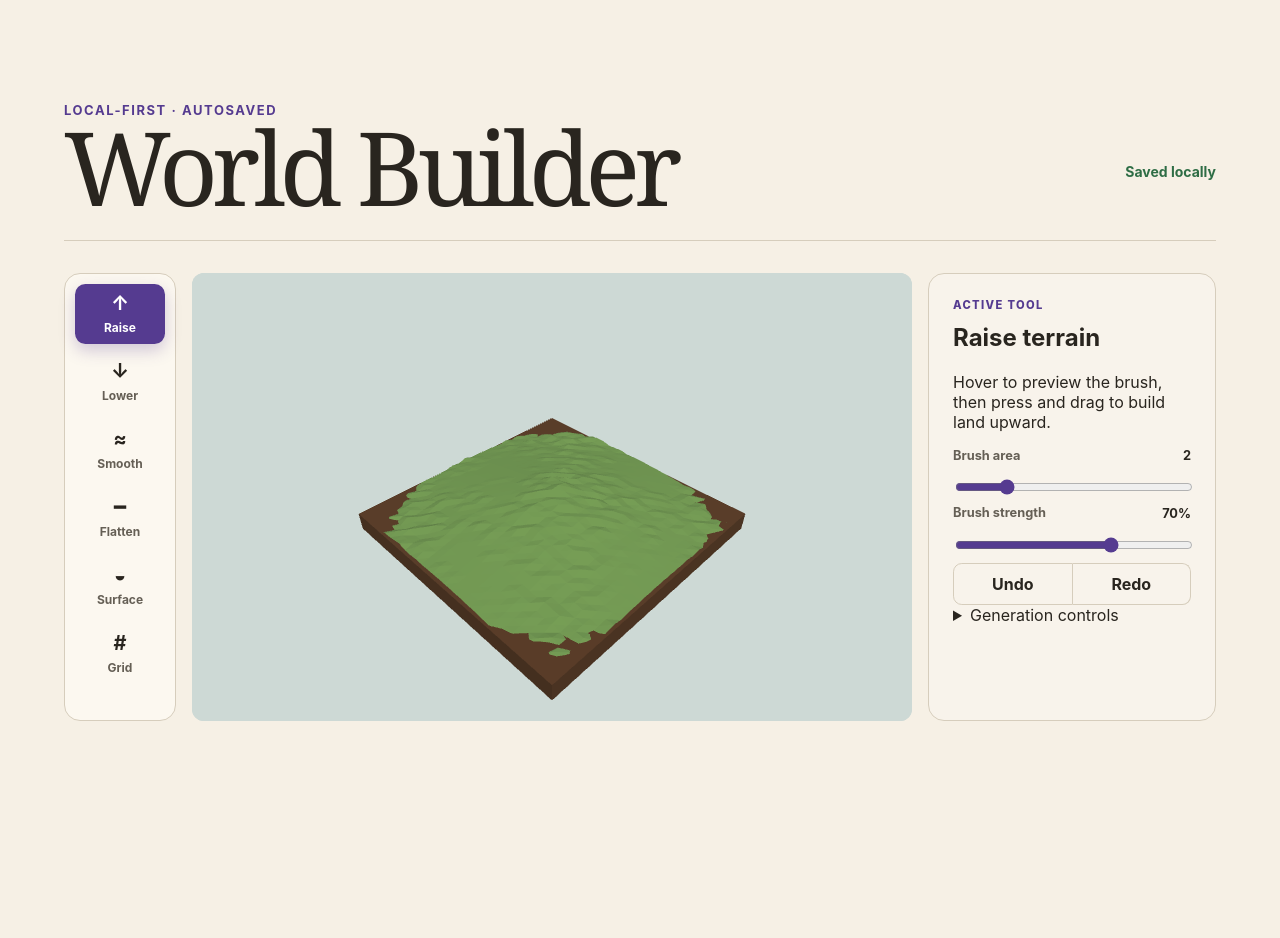
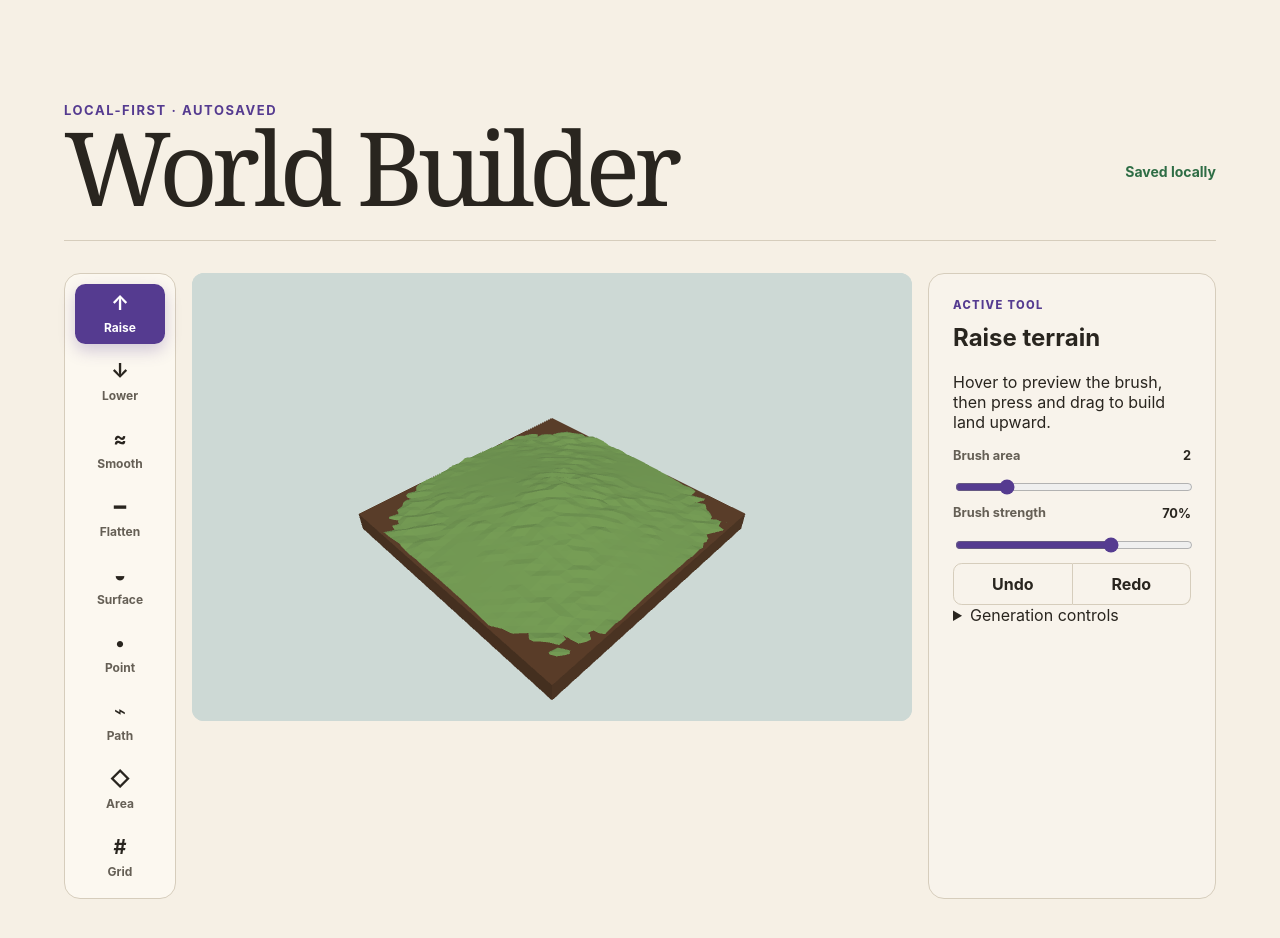
Before and after one commit to varunhv97/world-builder, a React (Vite) app: page / in a window 1280 px wide. Shown: the top 938 px of the page. Before the commit the page ends 823 px from the top, so only its background shows below. Built offline with nearby package versions, Linux system fonts and the light colour scheme.

Commit message:
feat: add local geographic feature authoring

```diff
--- a/src/App.tsx
+++ b/src/App.tsx
@@ -11,6 +11,7 @@ import {
   type TerrainPreset,
 } from './domain/local-terrain'
 import { recoverEditorState } from './domain/local-recovery'
+import { createEditorFeature, type EditorFeature, type EditorFeatureKind, type TerrainCoordinate } from './domain/editor-features'
 import { WorldRenderer } from './rendering/WorldRenderer'
 import './App.css'
 
@@ -18,6 +19,7 @@ const DIMENSION = LOCAL_TERRAIN_DIMENSION
 const STORAGE_KEY = 'world-builder:editor-v2'
 
 type TerrainTool = 'raise' | 'lower' | 'smooth' | 'flatten' | 'paint'
+type EditorTool = TerrainTool | EditorFeatureKind
 type Material = 0 | 1 | 2
 
 interface EditorSnapshot {
@@ -40,13 +42,15 @@ function App() {
   const [generation, setGeneration] = useState<TerrainGenerationOptions>(DEFAULT_TERRAIN_OPTIONS)
   const [heights, setHeights] = useState(() => recovered?.heights ?? generateTerrainFromOptions(DEFAULT_TERRAIN_OPTIONS))
   const [materials, setMaterials] = useState<number[]>(() => recovered?.materials ?? Array(DIMENSION ** 2).fill(1))
-  const [tool, setTool] = useState<TerrainTool>('raise')
+  const [tool, setTool] = useState<EditorTool>('raise')
   const [material, setMaterial] = useState<Material>(1)
   const [brushRadius, setBrushRadius] = useState(2)
   const [brushStrength, setBrushStrength] = useState(0.7)
   const [gridVisible, setGridVisible] = useState(false)
   const [undo, setUndo] = useState<EditorSnapshot[]>([])
   const [redo, setRedo] = useState<EditorSnapshot[]>([])
+  const [features, setFeatures] = useState<EditorFeature[]>(() => recovered?.features ?? [])
+  const [draftCoordinates, setDraftCoordinates] = useState<TerrainCoordinate[]>([])
 
   useEffect(() => {
     const canvas = canvasRef.current
@@ -63,8 +67,9 @@ function App() {
 
   useEffect(() => {
     rendererRef.current?.setTerrain({ dimension: DIMENSION, elevations: heights, materialIndices: materials })
-    localStorage.setItem(STORAGE_KEY, JSON.stringify({ heights, materials, generation }))
-  }, [generation, heights, materials])
+    rendererRef.current?.setFeatures(features, DIMENSION, heights)
+    localStorage.setItem(STORAGE_KEY, JSON.stringify({ heights, materials, features, generation }))
+  }, [features, generation, heights, materials])
 
   const edit = (event: PointerEvent<HTMLCanvasElement>) => {
     const coordinate = rendererRef.current?.terrainCoordinateAt(event.clientX, event.clientY, event.currentTarget.getBoundingClientRect(), DIMENSION)
@@ -86,6 +91,14 @@ function App() {
     if (event.button !== 0) return
     const coordinate = rendererRef.current?.terrainCoordinateAt(event.clientX, event.clientY, event.currentTarget.getBoundingClientRect(), DIMENSION)
     if (coordinate === undefined) return
+    if (isFeatureTool(tool)) {
+      if (tool === 'point') {
+        setFeatures((current) => [...current, createEditorFeature('point', [coordinate], current.length)])
+      } else {
+        setDraftCoordinates((current) => [...current, coordinate])
+      }
+      return
+    }
     drawingRef.current = true
     rendererRef.current?.setSculpting(true)
     if (tool !== 'paint') rendererRef.current?.showBrushAt(event.clientX, event.clientY, event.currentTarget.getBoundingClientRect(), brushRadius, DIMENSION)
@@ -97,7 +110,7 @@ function App() {
   }
 
   const continueStroke = (event: PointerEvent<HTMLCanvasElement>) => {
-    if (tool !== 'paint') rendererRef.current?.showBrushAt(event.clientX, event.clientY, event.currentTarget.getBoundingClientRect(), brushRadius, DIMENSION)
+    if (isTerrainTool(tool) && tool !== 'paint') rendererRef.current?.showBrushAt(event.clientX, event.clientY, event.currentTarget.getBoundingClientRect(), brushRadius, DIMENSION)
     if (drawingRef.current) edit(event)
   }
 
@@ -128,11 +141,22 @@ function App() {
     setHeights(generateTerrainFromOptions(generation))
     setMaterials(Array(DIMENSION ** 2).fill(1))
   }
+  const finishFeature = () => {
+    if (!isFeatureTool(tool) || tool === 'point') return
+    const minimumPoints = tool === 'path' ? 2 : 3
+    if (draftCoordinates.length < minimumPoints) return
+    setFeatures((current) => [...current, createEditorFeature(tool, draftCoordinates, current.length)])
+    setDraftCoordinates([])
+  }
+  const deleteFeature = (id: string) => {
+    if (!confirm('Delete this feature? This cannot be undone yet.')) return
+    setFeatures((current) => current.filter((feature) => feature.id !== id))
+  }
   const setGenerationControl = <Key extends keyof TerrainGenerationOptions>(key: Key, value: TerrainGenerationOptions[Key]) => {
     setGeneration((current) => ({ ...current, [key]: value }))
   }
 
-  const copy = toolCopy(tool)
+  const copy = isTerrainTool(tool) ? toolCopy(tool) : featureToolCopy(tool, draftCoordinates.length)
   return (
     <main className="app-shell">
       <header><div><p className="eyebrow">Local-first · autosaved</p><h1>World Builder</h1></div></header>
@@ -143,14 +167,19 @@ function App() {
           <Tool active={tool === 'smooth'} label="Smooth" icon="≈" onClick={() => setTool('smooth')} />
           <Tool active={tool === 'flatten'} label="Flatten" icon="━" onClick={() => setTool('flatten')} />
           <Tool active={tool === 'paint'} label="Surface" icon="◒" onClick={() => setTool('paint')} />
+          <Tool active={tool === 'point'} label="Point" icon="•" onClick={() => { setTool('point'); setDraftCoordinates([]) }} />
+          <Tool active={tool === 'path'} label="Path" icon="⌁" onClick={() => { setTool('path'); setDraftCoordinates([]) }} />
+          <Tool active={tool === 'area'} label="Area" icon="◇" onClick={() => { setTool('area'); setDraftCoordinates([]) }} />
           <Tool active={gridVisible} label="Grid" icon="#" onClick={() => setGridVisible((visible) => { const next = !visible; rendererRef.current?.setGridVisible(next); return next })} />
         </nav>
         <canvas ref={canvasRef} className="world-canvas" onPointerDown={beginStroke} onPointerMove={continueStroke} onPointerUp={endStroke} onPointerCancel={endStroke} onPointerLeave={() => rendererRef.current?.hideBrush()} />
         <aside className="inspector">
           <p className="inspector-kicker">Active tool</p><h2>{copy.title}</h2><p>{copy.description}</p>
-          <label className="brush-control">Brush area <output>{brushRadius}</output><input aria-label="Brush area" type="range" min="1" max="6" value={brushRadius} onChange={(event) => setBrushRadius(Number(event.target.value))} /></label>
-          {tool !== 'paint' && <label className="brush-control">Brush strength <output>{Math.round(brushStrength * 100)}%</output><input aria-label="Brush strength" type="range" min="0.1" max="1" step="0.1" value={brushStrength} onChange={(event) => setBrushStrength(Number(event.target.value))} /></label>}
+          {isTerrainTool(tool) && <label className="brush-control">Brush area <output>{brushRadius}</output><input aria-label="Brush area" type="range" min="1" max="6" value={brushRadius} onChange={(event) => setBrushRadius(Number(event.target.value))} /></label>}
+          {isTerrainTool(tool) && tool !== 'paint' && <label className="brush-control">Brush strength <output>{Math.round(brushStrength * 100)}%</output><input aria-label="Brush strength" type="range" min="0.1" max="1" step="0.1" value={brushStrength} onChange={(event) => setBrushStrength(Number(event.target.value))} /></label>}
           {tool === 'paint' && <fieldset className="material-picker"><legend>Surface material</legend>{MATERIALS.map((option) => <label key={option.id}><input type="radio" name="material" checked={material === option.id} onChange={() => setMaterial(option.id)} />{option.label}</label>)}</fieldset>}
+          {isFeatureTool(tool) && tool !== 'point' && <button className="primary-action" type="button" disabled={draftCoordinates.length < (tool === 'path' ? 2 : 3)} onClick={finishFeature}>Finish {tool}</button>}
+          {features.length > 0 && <section className="feature-list" aria-label="World features"><h3>Features</h3>{features.map((feature) => <div key={feature.id}><span>{feature.name}</span><button type="button" onClick={() => deleteFeature(feature.id)}>Delete</button></div>)}</section>}
           <div className="action-row"><button className="quiet-action" type="button" disabled={!undo.length} onClick={undoEdit}>Undo</button><button className="quiet-action" type="button" disabled={!redo.length} onClick={redoEdit}>Redo</button></div>
           <GeneratorControls generation={generation} onChange={setGenerationControl} onRegenerate={regenerate} />
         </aside>
@@ -170,6 +199,20 @@ function toolCopy(tool: TerrainTool): { readonly title: string; readonly descrip
   return copy[tool]
 }
 
+function featureToolCopy(tool: EditorFeatureKind, draftLength: number): { readonly title: string; readonly description: string } {
+  if (tool === 'point') return { title: 'Place landmark', description: 'Click a location to add a landmark point.' }
+  const minimumPoints = tool === 'path' ? 2 : 3
+  return { title: tool === 'path' ? 'Draw path' : 'Draw region', description: `${draftLength} point${draftLength === 1 ? '' : 's'} selected. Click terrain to add points, then finish when at least ${minimumPoints} are selected.` }
+}
+
+function isTerrainTool(tool: EditorTool): tool is TerrainTool {
+  return ['raise', 'lower', 'smooth', 'flatten', 'paint'].includes(tool)
+}
+
+function isFeatureTool(tool: EditorTool): tool is EditorFeatureKind {
+  return ['point', 'path', 'area'].includes(tool)
+}
+
 function Tool({ active, icon, label, onClick }: { readonly active: boolean; readonly icon: string; readonly label: string; readonly onClick: () => void }) {
   return <button className={active ? 'tool-button is-active' : 'tool-button'} type="button" aria-pressed={active} onClick={onClick}><span>{icon}</span>{label}</button>
 }
--- /dev/null
+++ b/src/domain/editor-features.ts
@@ -0,0 +1,36 @@
+export type EditorFeatureKind = 'point' | 'path' | 'area'
+
+export interface TerrainCoordinate {
+  readonly column: number
+  readonly row: number
+}
+
+/** A low-level, renderer-independent geographic primitive in the local editor. */
+export interface EditorFeature {
+  readonly id: string
+  readonly kind: EditorFeatureKind
+  readonly name: string
+  readonly coordinates: readonly TerrainCoordinate[]
+  readonly attributes: Readonly<Record<string, string | number>>
+}
+
+export function validateEditorFeature(feature: EditorFeature): string[] {
+  const warnings: string[] = []
+  if (feature.name.trim().length === 0) warnings.push('A feature needs a name.')
+  if (feature.kind === 'point' && feature.coordinates.length !== 1) warnings.push('A point needs exactly one location.')
+  if (feature.kind === 'path' && feature.coordinates.length < 2) warnings.push('A path needs at least two locations.')
+  if (feature.kind === 'area' && feature.coordinates.length < 3) warnings.push('An area needs at least three locations.')
+  if (feature.coordinates.some((coordinate) => !Number.isInteger(coordinate.column) || !Number.isInteger(coordinate.row) || coordinate.column < 0 || coordinate.row < 0)) warnings.push('Feature coordinates must be non-negative grid locations.')
+  return warnings
+}
+
+export function createEditorFeature(kind: EditorFeatureKind, coordinates: readonly TerrainCoordinate[], index: number): EditorFeature {
+  const labels: Record<EditorFeatureKind, string> = { point: 'Landmark', path: 'Path', area: 'Region' }
+  return {
+    id: crypto.randomUUID(),
+    kind,
+    name: `${labels[kind]} ${index + 1}`,
+    coordinates: coordinates.map((coordinate) => ({ ...coordinate })),
+    attributes: kind === 'path' ? { type: 'river' } : {},
+  }
+}
--- a/src/domain/local-recovery.ts
+++ b/src/domain/local-recovery.ts
@@ -5,6 +5,7 @@ export function recoverTerrain(serialized: string | null, expectedCells: number)
 export interface RecoveredEditorState {
   readonly heights: number[]
   readonly materials: number[]
+  readonly features: EditorFeature[]
 }
 
 /** Safely restores the locally durable editor layers without trusting storage. */
@@ -13,9 +14,16 @@ export function recoverEditorState(serialized: string | null, expectedCells: num
   try {
     const parsed: unknown = JSON.parse(serialized)
     if (!isTerrainRecord(parsed, expectedCells)) return undefined
-    return { heights: [...parsed.heights], materials: parsed.materials === undefined ? Array(expectedCells).fill(1) : [...parsed.materials] }
+    return { heights: [...parsed.heights], materials: parsed.materials === undefined ? Array(expectedCells).fill(1) : [...parsed.materials], features: parsed.features === undefined ? [] : parsed.features.map((feature) => ({ ...feature, coordinates: feature.coordinates.map((coordinate) => ({ ...coordinate })), attributes: { ...feature.attributes } })) }
   } catch { return undefined }
 }
-function isTerrainRecord(value: unknown, expectedCells: number): value is { heights: number[]; materials?: number[] } {
-  return typeof value === 'object' && value !== null && 'heights' in value && Array.isArray(value.heights) && value.heights.length === expectedCells && value.heights.every((height) => typeof height === 'number' && Number.isFinite(height)) && (!('materials' in value) || (Array.isArray(value.materials) && value.materials.length === expectedCells && value.materials.every((material) => Number.isInteger(material) && material >= 0 && material <= 2)))
+function isTerrainRecord(value: unknown, expectedCells: number): value is { heights: number[]; materials?: number[]; features?: EditorFeature[] } {
+  return typeof value === 'object' && value !== null && 'heights' in value && Array.isArray(value.heights) && value.heights.length === expectedCells && value.heights.every((height) => typeof height === 'number' && Number.isFinite(height)) && (!('materials' in value) || (Array.isArray(value.materials) && value.materials.length === expectedCells && value.materials.every((material) => Number.isInteger(material) && material >= 0 && material <= 2))) && (!('features' in value) || (Array.isArray(value.features) && value.features.every(isEditorFeature)))
 }
+
+function isEditorFeature(value: unknown): value is EditorFeature {
+  if (typeof value !== 'object' || value === null) return false
+  const feature = value as Partial<EditorFeature>
+  return typeof feature.id === 'string' && typeof feature.name === 'string' && (feature.kind === 'point' || feature.kind === 'path' || feature.kind === 'area') && Array.isArray(feature.coordinates) && feature.coordinates.every((coordinate) => typeof coordinate === 'object' && coordinate !== null && Number.isInteger((coordinate as { column?: unknown }).column) && Number.isInteger((coordinate as { row?: unknown }).row)) && typeof feature.attributes === 'object' && feature.attributes !== null
+}
+import type { EditorFeature } from './editor-features'
--- a/src/rendering/WorldRenderer.ts
+++ b/src/rendering/WorldRenderer.ts
@@ -1,5 +1,6 @@
 import * as THREE from 'three'
 import { OrbitControls } from 'three/examples/jsm/controls/OrbitControls.js'
+import type { EditorFeature } from '../domain/editor-features'
 
 export interface RenderTerrain {
   readonly dimension: number
@@ -20,6 +21,7 @@ export class WorldRenderer {
     new THREE.RingGeometry(0.9, 1, 48),
     new THREE.MeshBasicMaterial({ color: '#563b91', depthTest: false, depthWrite: false, opacity: 0.95, side: THREE.DoubleSide, transparent: true }),
   )
+  readonly #features = new THREE.Group()
   #terrain?: THREE.Mesh<THREE.PlaneGeometry, THREE.MeshStandardMaterial>
   #animationFrame?: number
   #width = 1
@@ -48,6 +50,7 @@ export class WorldRenderer {
     this.#brush.renderOrder = 2
     this.#brush.visible = false
     this.#scene.add(this.#brush)
+    this.#scene.add(this.#features)
     this.#camera.position.set(11, 12, 11)
     this.#camera.lookAt(0, 0, 0)
     this.#controls = new OrbitControls(this.#camera, canvas)
@@ -81,6 +84,28 @@ export class WorldRenderer {
 
   hideBrush(): void {
     this.#brush.visible = false
+  }
+
+  /** Rebuilds only disposable scene representations; canonical feature data stays in the domain layer. */
+  setFeatures(features: readonly EditorFeature[], dimension: number, elevations: readonly number[]): void {
+    disposeGroup(this.#features)
+    for (const feature of features) {
+      const points = feature.coordinates.map((coordinate) => terrainPosition(coordinate.column, coordinate.row, dimension, elevations))
+      if (feature.kind === 'point') {
+        const point = points[0]
+        if (point === undefined) continue
+        const marker = new THREE.Mesh(new THREE.SphereGeometry(0.13, 16, 12), new THREE.MeshStandardMaterial({ color: '#f3c968', emissive: '#4a3510', emissiveIntensity: 0.25 }))
+        marker.position.copy(point)
+        this.#features.add(marker)
+        continue
+      }
+      if (points.length < (feature.kind === 'area' ? 3 : 2)) continue
+      const geometry = new THREE.BufferGeometry().setFromPoints(points)
+      const material = new THREE.LineBasicMaterial({ color: feature.kind === 'area' ? '#d8a14d' : '#4c81b4', depthTest: false })
+      const line = feature.kind === 'area' ? new THREE.LineLoop(geometry, material) : new THREE.Line(geometry, material)
+      line.renderOrder = 3
+      this.#features.add(line)
+    }
   }
 
   setTerrain(terrain: RenderTerrain): void {
@@ -156,6 +181,22 @@ export class WorldRenderer {
 
   dispose(): void {
     if (this.#animationFrame !== undefined) cancelAnimationFrame(this.#animationFrame)
-    this.#controls.dispose(); this.#terrain?.geometry.dispose(); this.#terrain?.material.dispose(); this.#substrate.geometry.dispose(); this.#substrate.material.dispose(); this.#grid.geometry.dispose(); this.#gridMaterial.dispose(); this.#brush.geometry.dispose(); (this.#brush.material as THREE.Material).dispose(); this.#renderer.dispose()
+    this.#controls.dispose(); this.#terrain?.geometry.dispose(); this.#terrain?.material.dispose(); this.#substrate.geometry.dispose(); this.#substrate.material.dispose(); this.#grid.geometry.dispose(); this.#gridMaterial.dispose(); this.#brush.geometry.dispose(); (this.#brush.material as THREE.Material).dispose(); disposeGroup(this.#features); this.#renderer.dispose()
   }
 }
+
+function terrainPosition(column: number, row: number, dimension: number, elevations: readonly number[]): THREE.Vector3 {
+  const boundedColumn = Math.max(0, Math.min(dimension - 1, column))
+  const boundedRow = Math.max(0, Math.min(dimension - 1, row))
+  return new THREE.Vector3(-5 + (boundedColumn / (dimension - 1)) * 10, elevations[boundedRow * dimension + boundedColumn]! / 500 + 0.09, -5 + (boundedRow / (dimension - 1)) * 10)
+}
+
+function disposeGroup(group: THREE.Group): void {
+  for (const object of group.children) {
+    const mesh = object as THREE.Mesh<THREE.BufferGeometry, THREE.Material | THREE.Material[]>
+    mesh.geometry?.dispose()
+    if (Array.isArray(mesh.material)) mesh.material.forEach((material) => material.dispose())
+    else mesh.material?.dispose()
+  }
+  group.clear()
+}
```
Also changed, not shown: 2 other files (tests, documents, lock files or other folders).
